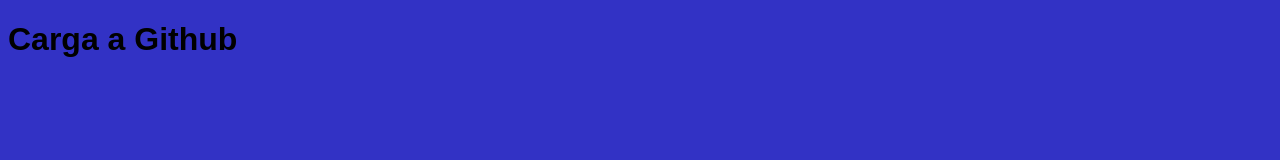
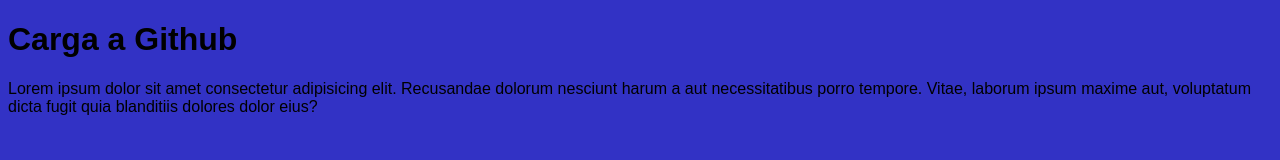
Before and after one commit to francolanda5/clase-31-3, a plain HTML site: page index.html in a window 1280 px wide. Drawn offline with Linux system fonts and the light colour scheme.

Commit message:
Agregar Lorem

```diff
--- a/index.html
+++ b/index.html
@@ -10,6 +10,8 @@
 
 <body>
     <h1> Carga a Github </h1>
+    <p>Lorem ipsum dolor sit amet consectetur adipisicing elit. Recusandae dolorum nesciunt harum a aut necessitatibus porro tempore. Vitae, laborum ipsum maxime aut, voluptatum dicta fugit quia blanditiis dolores dolor eius?</p>
+
     <section class="caja">
     <div id="padre">
         <div id="hijo"></div>
```
